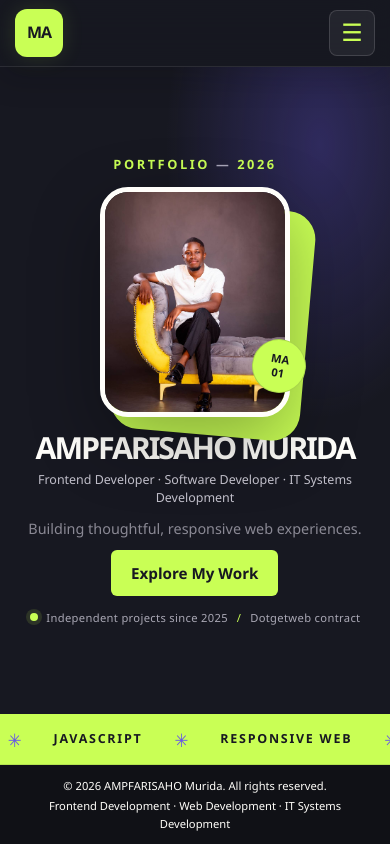
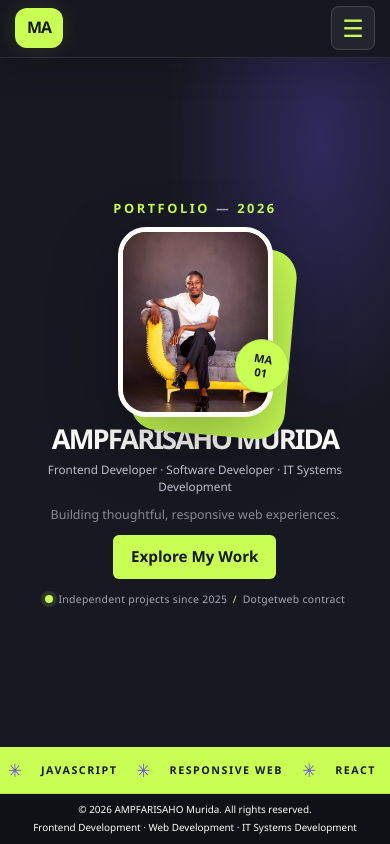
Before and after one commit to Ampfarisahomurida/MURIDA-AMPFARISAHO-PORTFOLIOO, a website: page MURIDA-AMPFARISAHO-PORTFOLIOO-main/index.html in a window 390 px wide. Drawn offline with Linux system fonts and the light colour scheme.

Commit message:
Add files via upload

```diff
--- a/MURIDA-AMPFARISAHO-PORTFOLIOO-main/styles.css
+++ b/MURIDA-AMPFARISAHO-PORTFOLIOO-main/styles.css
@@ -2470,3 +2470,35 @@ section h2 { font-size: clamp(2rem, 4vw, 3.2rem); }
     .home-page .hero-content .tagline { font-size: 0.82rem; }
     .home-page .hero-content .hero-footnote { font-size: 0.65rem; }
 }
+@media (max-width: 760px) {
+    .home-page { height: 100vh; height: 100svh; height: 100dvh; }
+    .home-page .navbar { padding: 0.4rem 0; }
+    .home-page .navbar .container { min-height: 44px; }
+    .home-page .navbar .logo, .home-page .hamburger { width: 40px; height: 40px; }
+    .home-page .hero { padding: 8px 16px; }
+    .home-page .hero-content { grid-template-rows: auto auto auto auto auto auto auto; gap: clamp(0.25rem, 1.1vh, 0.55rem); }
+    .home-page .profile-photo-container { margin: 0; }
+    .home-page .profile-photo { width: clamp(100px, 20svh, 155px); height: clamp(124px, 25svh, 190px); }
+    .home-page .hero-content h1 { font-size: clamp(1.7rem, 7vw, 2.7rem); }
+    .home-page .hero-content .subtitle { font-size: clamp(0.72rem, 3vw, 0.95rem); }
+    .home-page .hero-content .tagline { font-size: clamp(0.78rem, 3.2vw, 0.9rem); }
+    .home-page .hero-content .cta-button { padding: 9px 18px; }
+    .home-page .hero-content .hero-footnote { gap: 0.35rem; font-size: 0.65rem; }
+    .home-page .skills-ribbon-track { gap: 1.2rem; padding: 0.5rem 0; }
+    .home-page .skills-ribbon-track span { font-size: 0.67rem; }
+    .home-page .footer { padding: 0.35rem 0.75rem; }
+    .home-page .footer p { font-size: 0.62rem; }
+}
+@media (max-height: 620px) and (max-width: 760px) {
+    .home-page .navbar { padding: 0.25rem 0; }
+    .home-page .navbar .container { min-height: 38px; }
+    .home-page .navbar .logo, .home-page .hamburger { width: 36px; height: 36px; }
+    .home-page .hero { padding: 4px 12px; }
+    .home-page .hero-content { gap: 0.2rem; }
+    .home-page .profile-photo { width: 88px; height: 108px; }
+    .home-page .hero-content h1 { font-size: clamp(1.55rem, 6vw, 2.2rem); }
+    .home-page .hero-content .subtitle { font-size: 0.7rem; }
+    .home-page .hero-content .tagline { font-size: 0.75rem; }
+    .home-page .hero-content .cta-button { padding: 7px 15px; }
+    .home-page .hero-content .hero-footnote { font-size: 0.6rem; }
+}
--- a/styles.css
+++ b/styles.css
@@ -3034,3 +3034,47 @@ section h2 { font-size: clamp(2rem, 4vw, 3.2rem); }
     .home-page .hero-content .tagline { font-size: 0.82rem; }
     .home-page .hero-content .hero-footnote { font-size: 0.65rem; }
 }
+@media (max-width: 760px) {
+    .home-page {
+        height: 100vh;
+        height: 100svh;
+        height: 100dvh;
+    }
+    .home-page .navbar { padding: 0.4rem 0; }
+    .home-page .navbar .container { min-height: 44px; }
+    .home-page .navbar .logo,
+    .home-page .hamburger { width: 40px; height: 40px; }
+    .home-page .hero { padding: 8px 16px; }
+    .home-page .hero-content {
+        grid-template-rows: auto auto auto auto auto auto auto;
+        gap: clamp(0.25rem, 1.1vh, 0.55rem);
+    }
+    .home-page .profile-photo-container { margin: 0; }
+    .home-page .profile-photo {
+        width: clamp(100px, 20svh, 155px);
+        height: clamp(124px, 25svh, 190px);
+    }
+    .home-page .hero-content h1 { font-size: clamp(1.7rem, 7vw, 2.7rem); }
+    .home-page .hero-content .subtitle { font-size: clamp(0.72rem, 3vw, 0.95rem); }
+    .home-page .hero-content .tagline { font-size: clamp(0.78rem, 3.2vw, 0.9rem); }
+    .home-page .hero-content .cta-button { padding: 9px 18px; }
+    .home-page .hero-content .hero-footnote { gap: 0.35rem; font-size: 0.65rem; }
+    .home-page .skills-ribbon-track { gap: 1.2rem; padding: 0.5rem 0; }
+    .home-page .skills-ribbon-track span { font-size: 0.67rem; }
+    .home-page .footer { padding: 0.35rem 0.75rem; }
+    .home-page .footer p { font-size: 0.62rem; }
+}
+@media (max-height: 620px) and (max-width: 760px) {
+    .home-page .navbar { padding: 0.25rem 0; }
+    .home-page .navbar .container { min-height: 38px; }
+    .home-page .navbar .logo,
+    .home-page .hamburger { width: 36px; height: 36px; }
+    .home-page .hero { padding: 4px 12px; }
+    .home-page .hero-content { gap: 0.2rem; }
+    .home-page .profile-photo { width: 88px; height: 108px; }
+    .home-page .hero-content h1 { font-size: clamp(1.55rem, 6vw, 2.2rem); }
+    .home-page .hero-content .subtitle { font-size: 0.7rem; }
+    .home-page .hero-content .tagline { font-size: 0.75rem; }
+    .home-page .hero-content .cta-button { padding: 7px 15px; }
+    .home-page .hero-content .hero-footnote { font-size: 0.6rem; }
+}
```
